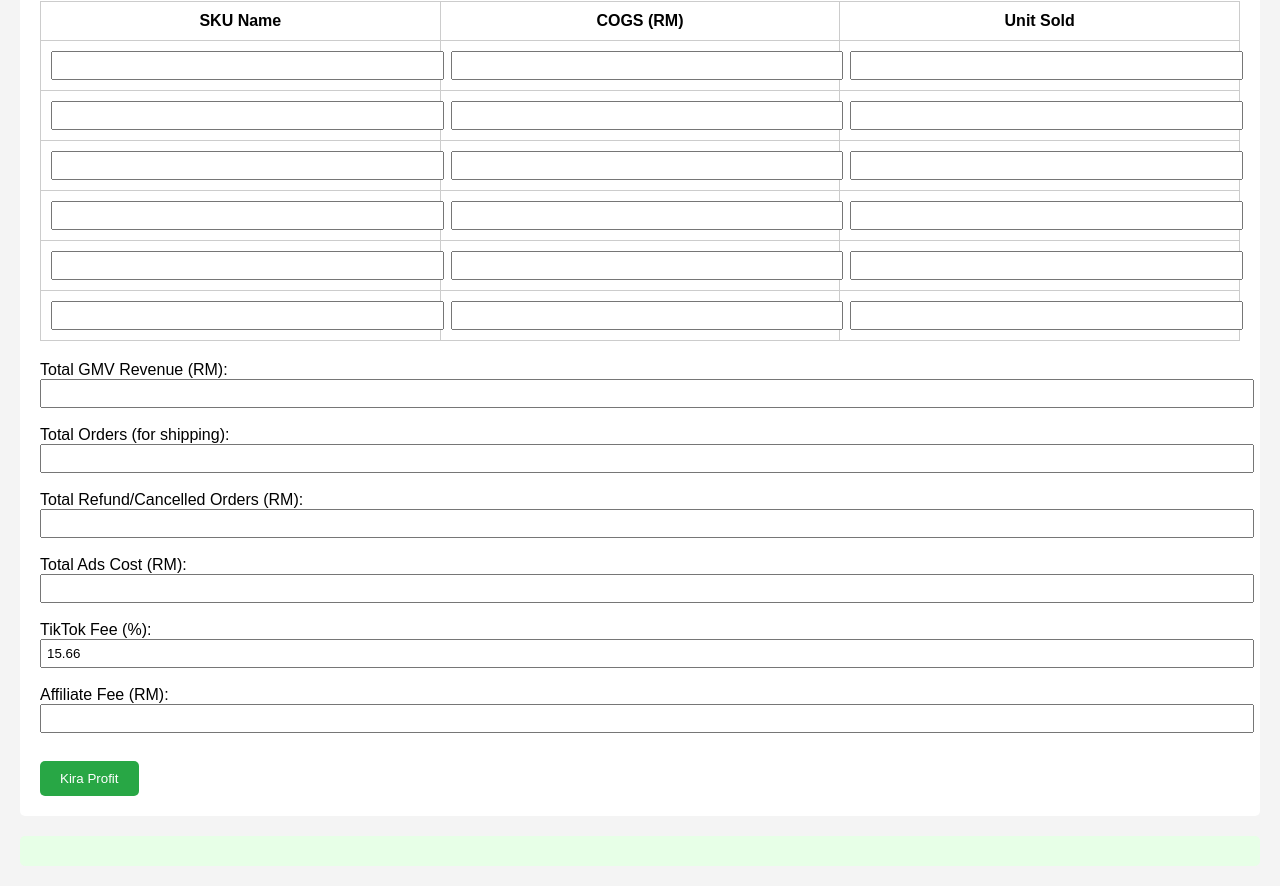
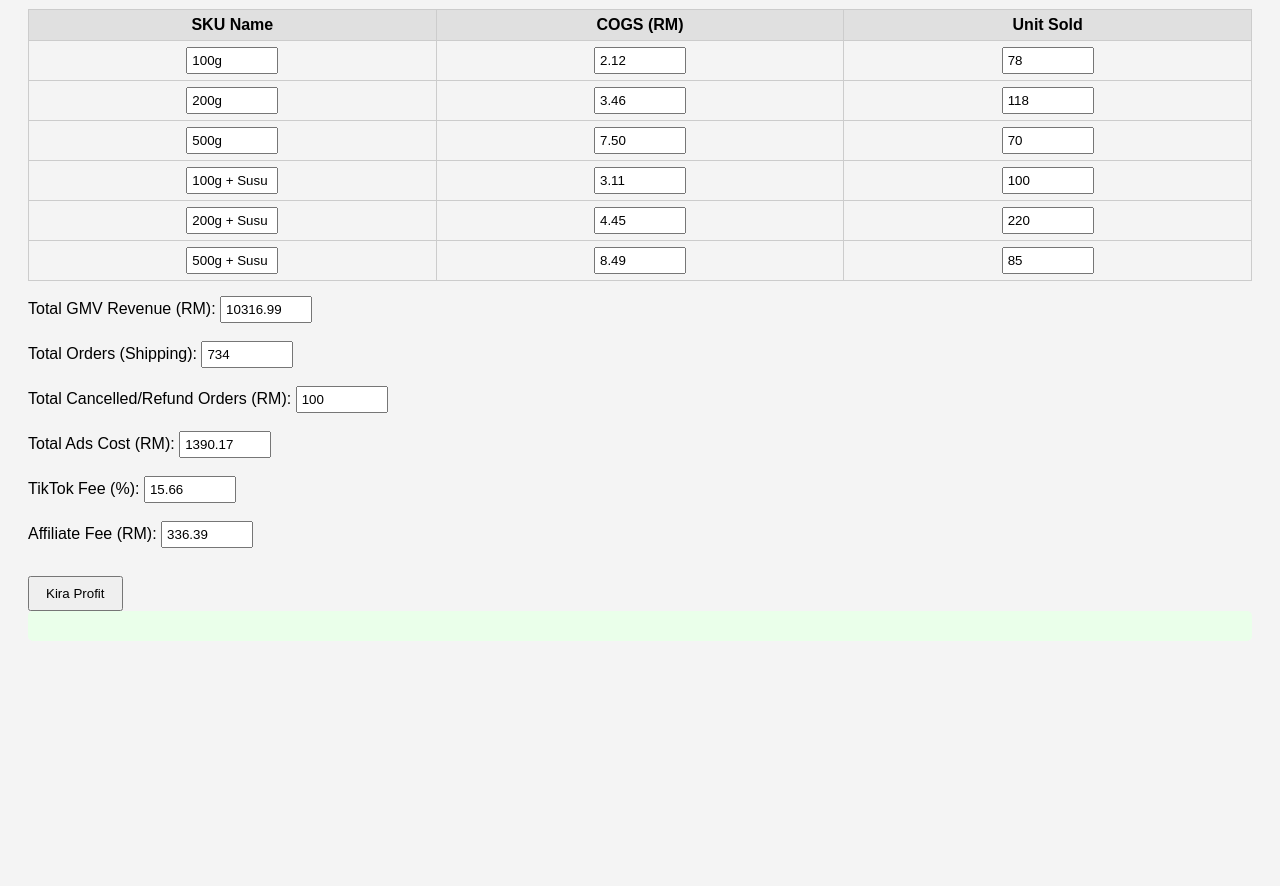
Before and after one commit to sepulohsen/tiktok-gmv-profit-calculator-v2, a plain HTML site: page index.html in a window 1280 px wide. Shown: the part 87-973 px from the top of the page. After the commit the page ends 800 px from the top, so only its background shows below. Drawn offline with Linux system fonts and the light colour scheme.

Commit message:
Add files via upload

```diff
--- a/index.html
+++ b/index.html
@@ -3,126 +3,101 @@
 <html lang="en">
 <head>
     <meta charset="UTF-8">
-    <meta name="viewport" content="width=device-width, initial-scale=1.0">
     <title>TikTok GMV Profit Calculator (v2)</title>
     <style>
         body {
             font-family: Arial, sans-serif;
-            margin: 20px;
-            padding: 0;
+            padding: 20px;
             background-color: #f4f4f4;
-        }
-        h2 {
-            text-align: center;
         }
         table {
             width: 100%;
-            margin-bottom: 20px;
             border-collapse: collapse;
+            margin-bottom: 15px;
         }
         th, td {
-            padding: 10px;
             border: 1px solid #ccc;
+            padding: 6px;
+            text-align: center;
         }
-        input {
-            width: 100%;
-            padding: 5px;
+        th {
+            background-color: #e0e0e0;
         }
-        .section {
-            background-color: #fff;
-            padding: 20px;
-            margin-bottom: 20px;
+        input[type="text"], input[type="number"] {
+            width: 80px;
+            padding: 4px;
+        }
+        .result-box {
+            background-color: #eaffea;
+            padding: 15px;
+            font-size: 14px;
             border-radius: 5px;
         }
-        .results {
-            background-color: #e7ffe7;
-            padding: 15px;
-            border-radius: 5px;
-            font-weight: bold;
-        }
         button {
-            padding: 10px 20px;
-            margin: 10px 5px 0 0;
-            border: none;
-            background-color: #28a745;
-            color: #fff;
-            border-radius: 5px;
-            cursor: pointer;
-        }
-        button:hover {
-            background-color: #218838;
+            padding: 8px 16px;
+            margin-top: 10px;
         }
     </style>
 </head>
 <body>
-
     <h2>TikTok GMV Profit Calculator (v2)</h2>
-
-<div class="section">
+    <form id="gmvForm">
         <table>
             <tr>
                 <th>SKU Name</th>
                 <th>COGS (RM)</th>
                 <th>Unit Sold</th>
             </tr>
-        <script>
-            for (let i = 0; i < 6; i++) {
-                document.write(`
-                    <tr>
-                        <td><input type="text" id="sku_${i}"></td>
-                        <td><input type="number" id="cogs_${i}" step="0.01"></td>
-                        <td><input type="number" id="units_${i}"></td>
-                    </tr>
-                `);
-            }
-        </script>
+            <tr><td><input type="text" value="100g"></td><td><input type="number" value="2.12"></td><td><input type="number" value="78"></td></tr>
+            <tr><td><input type="text" value="200g"></td><td><input type="number" value="3.46"></td><td><input type="number" value="118"></td></tr>
+            <tr><td><input type="text" value="500g"></td><td><input type="number" value="7.50"></td><td><input type="number" value="70"></td></tr>
+            <tr><td><input type="text" value="100g + Susu"></td><td><input type="number" value="3.11"></td><td><input type="number" value="100"></td></tr>
+            <tr><td><input type="text" value="200g + Susu"></td><td><input type="number" value="4.45"></td><td><input type="number" value="220"></td></tr>
+            <tr><td><input type="text" value="500g + Susu"></td><td><input type="number" value="8.49"></td><td><input type="number" value="85"></td></tr>
         </table>
-
-    <label>Total GMV Revenue (RM): <input type="number" id="gmv" step="0.01"></label><br><br>
-    <label>Total Orders (for shipping): <input type="number" id="totalOrders"></label><br><br>
-    <label>Total Refund/Cancelled Orders (RM): <input type="number" id="refunds" step="0.01"></label><br><br>
-    <label>Total Ads Cost (RM): <input type="number" id="adsCost" step="0.01"></label><br><br>
-    <label>TikTok Fee (%): <input type="number" id="ttFee" step="0.01" value="15.66"></label><br><br>
-    <label>Affiliate Fee (RM): <input type="number" id="affFee" step="0.01"></label><br><br>
-
-    <button onclick="calculate()">Kira Profit</button>
-</div>
-
-<div class="results" id="results"></div>
+        <label>Total GMV Revenue (RM): <input type="number" id="gmvRevenue" value="10316.99"></label><br><br>
+        <label>Total Orders (Shipping): <input type="number" id="totalOrders" value="734"></label><br><br>
+        <label>Total Cancelled/Refund Orders (RM): <input type="number" id="cancelRefund" value="100"></label><br><br>
+        <label>Total Ads Cost (RM): <input type="number" id="adsCost" value="1390.17"></label><br><br>
+        <label>TikTok Fee (%): <input type="number" id="ttFee" value="15.66"></label><br><br>
+        <label>Affiliate Fee (RM): <input type="number" id="affFee" value="336.39"></label><br><br>
+        <button type="button" onclick="calculateProfit()">Kira Profit</button>
+    </form>
+    <div class="result-box" id="output"></div>
 
     <script>
-    function calculate() {
+        function calculateProfit() {
+            const rows = document.querySelectorAll("table tr:not(:first-child)");
             let totalCOGS = 0;
-        for (let i = 0; i < 6; i++) {
-            const cogs = parseFloat(document.getElementById("cogs_" + i).value) || 0;
-            const units = parseFloat(document.getElementById("units_" + i).value) || 0;
+            rows.forEach(row => {
+                const cogs = parseFloat(row.cells[1].children[0].value) || 0;
+                const units = parseInt(row.cells[2].children[0].value) || 0;
                 totalCOGS += cogs * units;
-        }
+            });
 
-        const gmv = parseFloat(document.getElementById("gmv").value) || 0;
-        const orders = parseFloat(document.getElementById("totalOrders").value) || 0;
-        const refund = parseFloat(document.getElementById("refunds").value) || 0;
-        const ads = parseFloat(document.getElementById("adsCost").value) || 0;
-        const ttFeePct = parseFloat(document.getElementById("ttFee").value) || 0;
+            const gmv = parseFloat(document.getElementById("gmvRevenue").value) || 0;
+            const orders = parseInt(document.getElementById("totalOrders").value) || 0;
+            const refund = parseFloat(document.getElementById("cancelRefund").value) || 0;
+            const adsCost = parseFloat(document.getElementById("adsCost").value) || 0;
+            const ttFeePercent = parseFloat(document.getElementById("ttFee").value) || 0;
             const affFee = parseFloat(document.getElementById("affFee").value) || 0;
 
             const shippingFee = orders * 4.90;
             const netGMV = gmv - shippingFee - refund;
-        const ttFee = netGMV * (ttFeePct / 100);
-        const profit = netGMV - totalCOGS - ads - ttFee - affFee;
-        const profitMargin = netGMV !== 0 ? (profit / netGMV) * 100 : 0;
+            const ttFee = gmv * (ttFeePercent / 100);
+            const profit = netGMV - totalCOGS - adsCost - ttFee - affFee;
+            const margin = (profit / netGMV) * 100;
 
-        document.getElementById("results").innerHTML = `
+            document.getElementById("output").innerHTML = `
                 Total COGS: RM ${totalCOGS.toFixed(2)}<br>
                 Total Shipping Fee Paid: RM ${shippingFee.toFixed(2)}<br>
                 Net GMV: RM ${netGMV.toFixed(2)}<br>
                 TikTok Fee: RM ${ttFee.toFixed(2)}<br>
                 Affiliate Fee: RM ${affFee.toFixed(2)}<br>
                 <strong>Total Profit: RM ${profit.toFixed(2)}</strong><br>
-            <strong>Profit Margin: ${profitMargin.toFixed(2)}%</strong>
+                <strong>Profit Margin: ${margin.toFixed(2)}%</strong>
             `;
         }
     </script>
-
 </body>
 </html>
```
Lines whose indentation alone changed are shown as unchanged.
